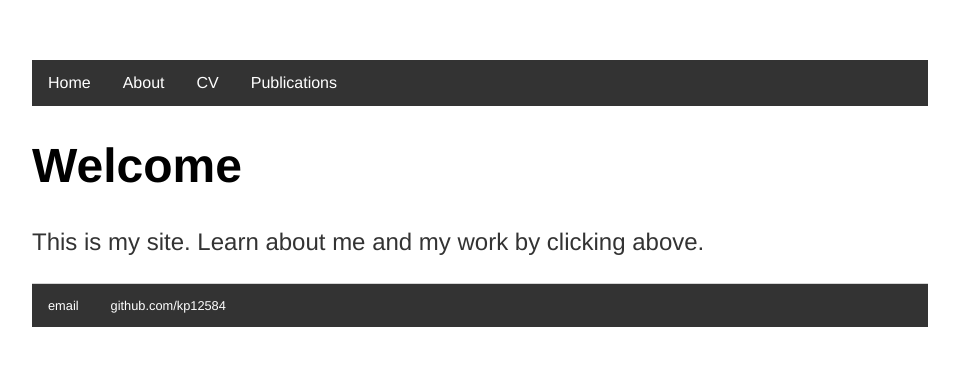
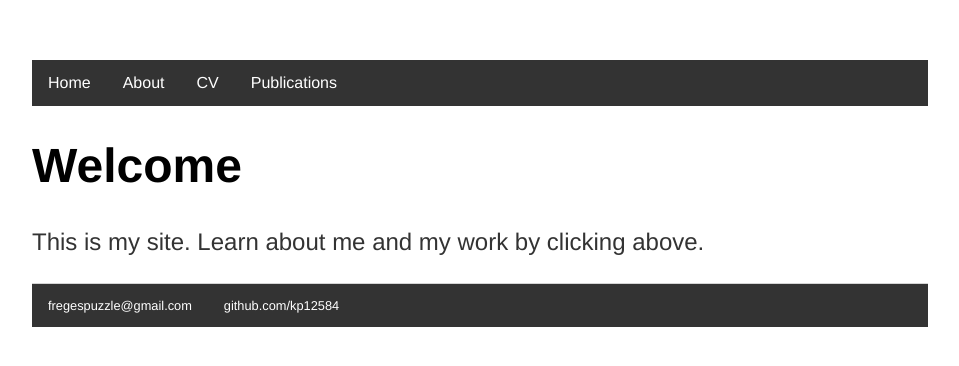
Before and after one commit to kevinjpatton/kevinjpatton.github.io, a Jekyll site: the page built from index.html, in a window 1280 px wide. Shown: the top 366 px of the page, without its empty margins (160-1119 px from the left). Built offline with Jekyll 4.4.1, drawn with Linux system fonts in a browser that asks for light colours; Markdown is read by kramdown in place of the engine named in the settings.

Commit message:
Update default.html

```diff
--- a/_layouts/default.html
+++ b/_layouts/default.html
@@ -21,7 +21,7 @@
 			</div><!-- /.container -->
 			<footer>
 	    		<ul>
-	        		<li><a href="mailto:fregespuzzle@gmail.com">email</a></li>
+	        		<li><a href="mailto:fregespuzzle@gmail.com">fregespuzzle@gmail.com</a></li>
 	        		<li><a href="https://github.com/kp12584">github.com/kp12584</a></li>
 				</ul>
 			</footer>
```
